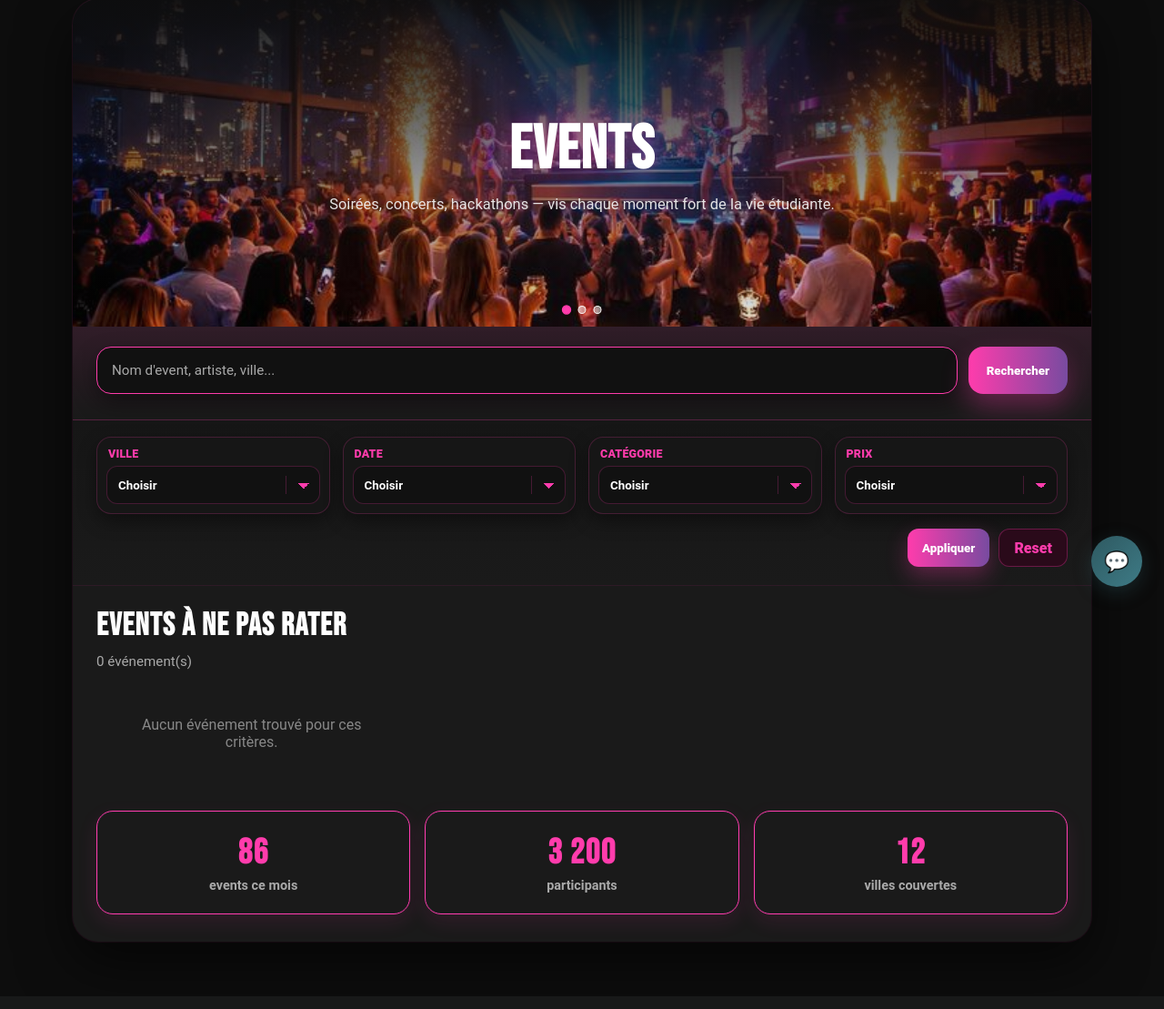
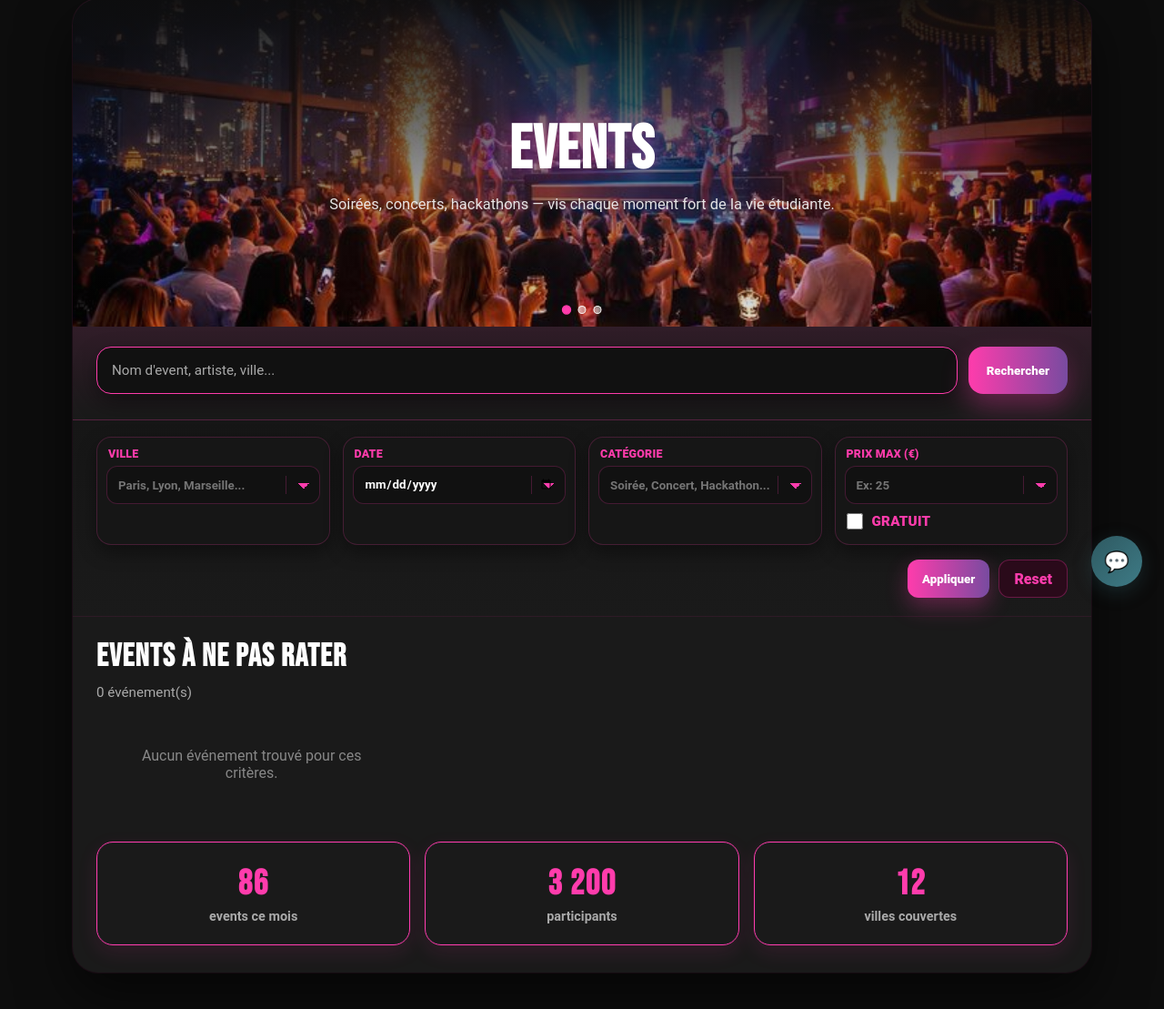
Before and after one commit to Ahcene-SA/Student-HUB, a PHP site: page /pages/events.php in a window 1280 px wide. Shown: the part 131-1240 px from the top of the page at 91% size. Run offline with PHP 8.4, Linux system fonts and the light colour scheme; tables that the repository leaves empty hold one stand-in row (values such as "Sample post"); some web fonts are replaced.

Commit message:
event page edit

```diff
--- a/pages/events.php
+++ b/pages/events.php
@@ -33,30 +33,30 @@ if ($ville !== '') {
 }
 
 $date = isset($_GET['date']) ? $_GET['date'] : '';
-if ($date === 'today') {
-    $where[] = "p.event_date >= DATE_FORMAT(CURDATE(),'%Y-%m-%d')";
-} elseif ($date === 'week') {
-    $where[] = "p.event_date >= DATE_FORMAT(DATE_SUB(CURDATE(),INTERVAL 7 DAY),'%Y-%m-%d')";
-} elseif ($date === 'month') {
-    $where[] = "p.event_date >= DATE_FORMAT(DATE_SUB(CURDATE(),INTERVAL 30 DAY),'%Y-%m-%d')";
+if ($date !== '') {
+    $where[] = "p.event_date >= ?";
+    $params[] = $date;
+    $types .= 's';
 }
 
-$cat = isset($_GET['cat']) ? $_GET['cat'] : '';
-if ($cat === 'party') {
-    $where[] = "(p.type_event LIKE '%soirée%' OR p.type_event LIKE '%party%' OR p.type_event LIKE '%concert%')";
-} elseif ($cat === 'hack') {
-    $where[] = "p.type_event LIKE '%hackathon%'";
-} elseif ($cat === 'conf') {
-    $where[] = "p.type_event LIKE '%conférence%'";
+$cat = isset($_GET['cat']) ? trim($_GET['cat']) : '';
+if ($cat !== '') {
+    $where[] = "p.type_event LIKE ?";
+    $params[] = '%' . $cat . '%';
+    $types .= 's';
 }
 
-$prix = isset($_GET['prix']) ? $_GET['prix'] : '';
-if ($prix === 'free') {
-    $where[] = "(p.is_free = 'gratuit' OR p.tarif = '0')";
-} elseif ($prix === '1000') {
-    $where[] = "CAST(p.tarif AS UNSIGNED) <= 1000";
-} elseif ($prix === '3000') {
-    $where[] = "CAST(p.tarif AS UNSIGNED) <= 3000";
+$gratuit = isset($_GET['gratuit']) ? $_GET['gratuit'] : '';
+if ($gratuit !== '') {
+    $where[] = "(p.is_free = 'gratuit')";
+} else {
+    $prix = isset($_GET['prix']) ? trim($_GET['prix']) : '';
+    if ($prix !== '') {
+        $prixVal = (float)$prix;
+        $where[] = "(CAST(p.tarif AS UNSIGNED) <= ? OR p.is_free = 'gratuit' OR CAST(p.tarif AS UNSIGNED) = 0)";
+        $params[] = $prixVal;
+        $types .= 'd';
+    }
 }
 
 $sql = "SELECT p.*, u.prenom, u.nom, u.username, u.avatar FROM posts p JOIN user u ON u.id_user = p.user_id WHERE " . implode(' AND ', $where) . " ORDER BY p.created_at DESC";
@@ -203,42 +203,26 @@ function timeAgo($d) {
         <div class="ev-filters-board reveal">
           <div class="ev-filter-item">
             <label for="f-ville">Ville</label>
-            <select name="ville" id="f-ville" class="ev-select">
-              <option value="">Choisir</option>
-              <option value="alger" <?php if (isset($_GET['ville']) && $_GET['ville'] === 'alger') echo 'selected'; ?>>Alger</option>
-              <option value="oran" <?php if (isset($_GET['ville']) && $_GET['ville'] === 'oran') echo 'selected'; ?>>Oran</option>
-              <option value="constantine" <?php if (isset($_GET['ville']) && $_GET['ville'] === 'constantine') echo 'selected'; ?>>Constantine</option>
-            </select>
+            <input type="text" name="ville" id="f-ville" class="ev-select" placeholder="Paris, Lyon, Marseille..." value="<?php echo htmlspecialchars(isset($_GET['ville']) ? $_GET['ville'] : ''); ?>" />
           </div>
 
           <div class="ev-filter-item">
             <label for="f-date">Date</label>
-            <select name="date" id="f-date" class="ev-select">
-              <option value="">Choisir</option>
-              <option value="today" <?php if (isset($_GET['date']) && $_GET['date'] === 'today') echo 'selected'; ?>>Aujourd'hui</option>
-              <option value="week" <?php if (isset($_GET['date']) && $_GET['date'] === 'week') echo 'selected'; ?>>Cette semaine</option>
-              <option value="month" <?php if (isset($_GET['date']) && $_GET['date'] === 'month') echo 'selected'; ?>>Ce mois</option>
-            </select>
+            <input type="date" name="date" id="f-date" class="ev-select" style="appearance:auto;-webkit-appearance:auto;-moz-appearance:auto;padding-right:12px;" value="<?php echo htmlspecialchars(isset($_GET['date']) ? $_GET['date'] : ''); ?>" />
           </div>
 
           <div class="ev-filter-item">
             <label for="f-cat">Catégorie</label>
-            <select name="cat" id="f-cat" class="ev-select">
-              <option value="">Choisir</option>
-              <option value="party" <?php if (isset($_GET['cat']) && $_GET['cat'] === 'party') echo 'selected'; ?>>Soirée</option>
-              <option value="hack" <?php if (isset($_GET['cat']) && $_GET['cat'] === 'hack') echo 'selected'; ?>>Hackathon</option>
-              <option value="conf" <?php if (isset($_GET['cat']) && $_GET['cat'] === 'conf') echo 'selected'; ?>>Conférence</option>
-            </select>
+            <input type="text" name="cat" id="f-cat" class="ev-select" placeholder="Soirée, Concert, Hackathon..." value="<?php echo htmlspecialchars(isset($_GET['cat']) ? $_GET['cat'] : ''); ?>" />
           </div>
 
-          <div class="ev-filter-item">
-            <label for="f-prix">Prix</label>
-            <select name="prix" id="f-prix" class="ev-select">
-              <option value="">Choisir</option>
-              <option value="free" <?php if (isset($_GET['prix']) && $_GET['prix'] === 'free') echo 'selected'; ?>>Gratuit</option>
-              <option value="1000" <?php if (isset($_GET['prix']) && $_GET['prix'] === '1000') echo 'selected'; ?>>≤ 1 000 DA</option>
-              <option value="3000" <?php if (isset($_GET['prix']) && $_GET['prix'] === '3000') echo 'selected'; ?>>≤ 3 000 DA</option>
-            </select>
+          <div class="ev-filter-item" id="prix-wrap">
+            <label for="f-prix" id="prix-label">Prix max (€)</label>
+            <input type="number" name="prix" id="f-prix" class="ev-select" placeholder="Ex: 25" min="0" step="1" value="<?php echo htmlspecialchars(isset($_GET['prix']) ? $_GET['prix'] : ''); ?>" />
+            <label for="f-gratuit" style="display:flex;align-items:center;gap:10px;cursor:pointer;margin-top:10px;">
+              <input type="checkbox" name="gratuit" id="f-gratuit" value="1" <?php if(isset($_GET['gratuit']) && $_GET['gratuit'] === '1') echo 'checked'; ?> style="width:18px;height:18px;accent-color:var(--brand);" onchange="toggleGratuit(this)">
+              <span style="font-size:0.95rem;">Gratuit</span>
+            </label>
           </div>
 
           <div class="ev-filter-actions">
@@ -438,6 +422,24 @@ function timeAgo($d) {
       }
     })();
 
+    function toggleGratuit(cb) {
+      const prixInput = document.getElementById('f-prix');
+      const prixLabel = document.getElementById('prix-label');
+      if (cb.checked) {
+        prixInput.style.display = 'none';
+        prixLabel.style.display = 'none';
+        prixInput.value = '';
+      } else {
+        prixInput.style.display = '';
+        prixLabel.style.display = '';
+      }
+    }
+    // Init on load
+    (function() {
+      const cb = document.getElementById('f-gratuit');
+      if (cb && cb.checked) toggleGratuit(cb);
+    })();
+
     function openPostDetail(el) {
       const modal = document.getElementById('post-detail-modal');
       const body  = document.getElementById('detail-body-content');
```
